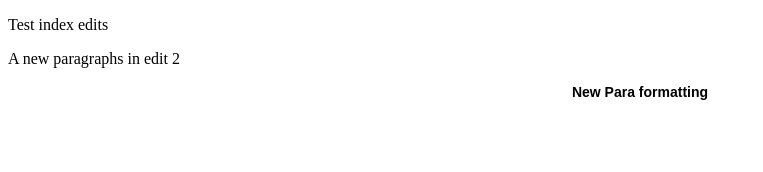
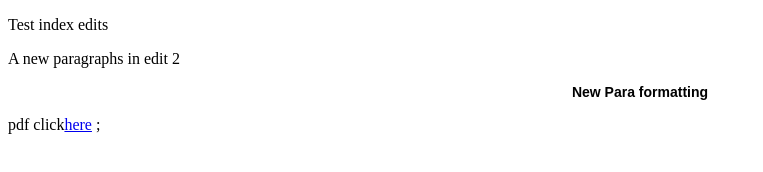
Before and after one commit to JayRS4/JayRS4.github.io, a plain HTML site: page index.html in a window 1280 px wide. Shown: the whole page, without its empty margins (0-763 px from the left). Drawn offline with Linux system fonts and the light colour scheme.

Commit message:
Update index.html

```diff
--- a/index.html
+++ b/index.html
@@ -9,6 +9,7 @@
     <p>Test index edits</p>
     <p>A new paragraphs in edit 2</p>
     <p class="paragraph1">New Para formatting</p>
+    <p>pdf click<a href="testpdf.pdf" target="_blank">here</a> ;</p>
   </body>
 
 </html>
```
